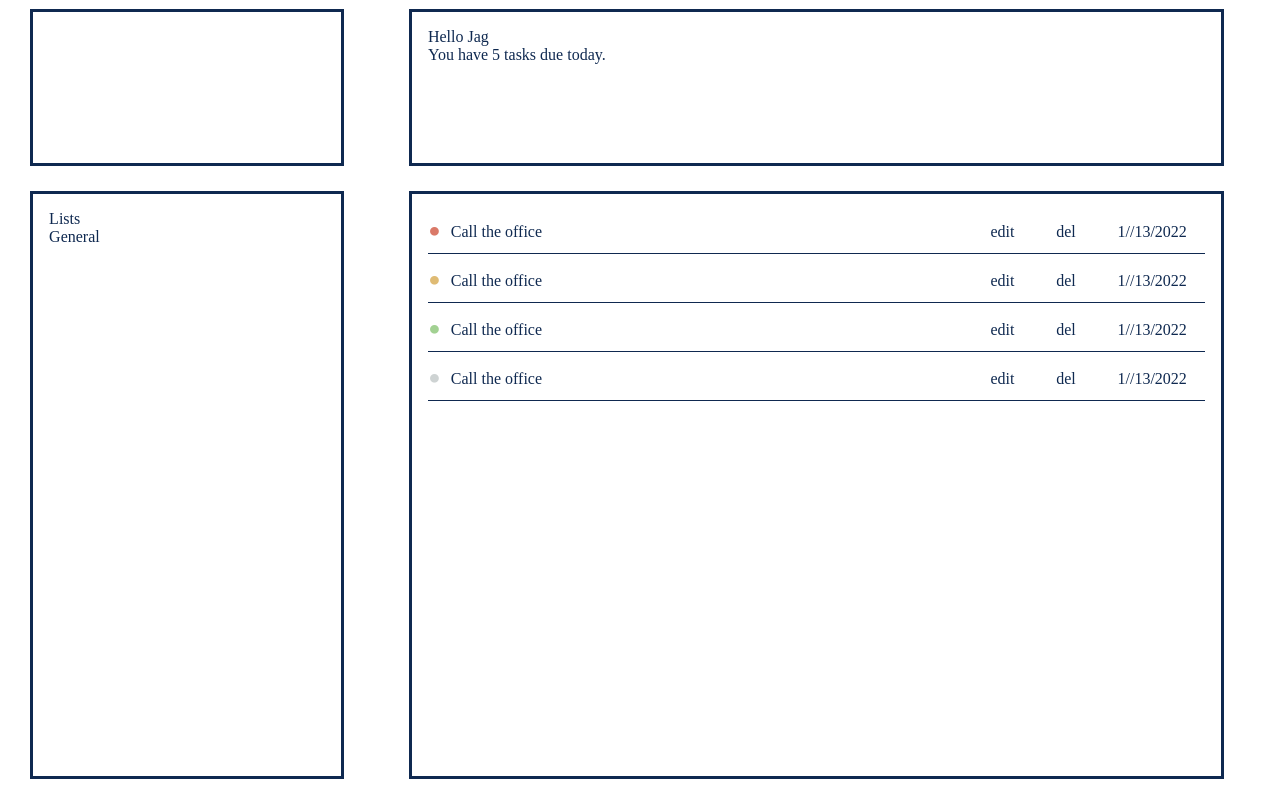
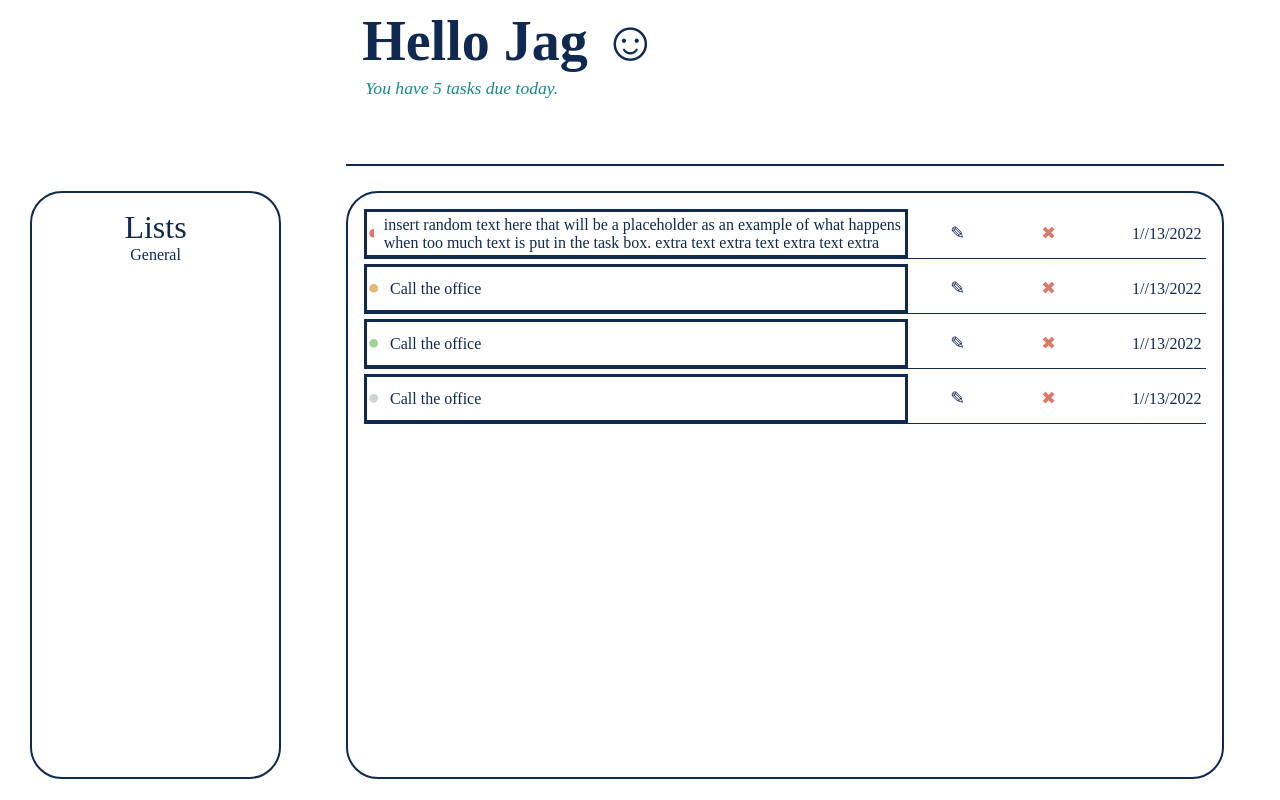
Before and after one commit to JagroopBagri/to-do-list, a plain HTML site: page index.html in a window 1280 px wide. Drawn offline with Linux system fonts and the light colour scheme; a script that the page names is missing.

Commit message:
updating ui

```diff
--- a/index.html
+++ b/index.html
@@ -11,7 +11,7 @@
 <body>
     <div id='header'>
         <div class='emptyHeader'></div>
-        <div class='welcomeMessage'>Hello Jag <br><span class='unfinished'>You have 5 tasks due today.</span></div>
+        <div class='welcomeMessage'>Hello Jag ☺<br><span class='unfinished'>You have 5 tasks due today.</span></div>
     </div>
     <div id='content'>
         <div class='lists'>
@@ -22,11 +22,11 @@
             <div class='task list1-task1'>
                 <div class='task-beginning'>
                     <div class='high'>•</div>
-                    <div class='list-item'>Call the office</div>
+                    <div class='list-item'>insert random text here that will be a placeholder as an example of what happens when too much text is put in the task box. extra text extra text extra text extra</div>
                 </div>
                 <div class='task-ending'>
-                    <div class='edit'>edit</div>
-                    <div class='del'>del</div>
+                    <div class='edit'>✎</div>
+                    <div class='del'>✖</div>
                     <div class='dueDate'>1//13/2022</div>
                 </div>
             </div>
@@ -36,8 +36,8 @@
                     <div class='list-item'>Call the office</div>
                 </div>
                 <div class='task-ending'>
-                    <div class='edit'>edit</div>
-                    <div class='del'>del</div>
+                    <div class='edit'>✎</div>
+                    <div class='del'>✖</div>
                     <div class='dueDate'>1//13/2022</div>
                 </div>
             </div>
@@ -47,19 +47,19 @@
                     <div class='list-item'>Call the office</div>
                 </div>
                 <div class='task-ending'>
-                    <div class='edit'>edit</div>
-                    <div class='del'>del</div>
+                    <div class='edit'>✎</div>
+                    <div class='del'>✖</div>
                     <div class='dueDate'>1//13/2022</div>
                 </div>
             </div>
             <div class='task list1-task4'>
                 <div class='task-beginning'>
-                    <div class='finished'>•</div>
+                    <div class='completed'>•</div>
                     <div class='list-item'>Call the office</div>
                 </div>
                 <div class='task-ending'>
-                    <div class='edit'>edit</div>
-                    <div class='del'>del</div>
+                    <div class='edit'>✎</div>
+                    <div class='del'>✖</div>
                     <div class='dueDate'>1//13/2022</div>
                 </div>
             </div>
--- a/styles.css
+++ b/styles.css
@@ -3,6 +3,7 @@
     padding: 0;
     box-sizing: border-box;
     color: #0f2950;
+    overflow: auto;
 }
 
 body{
@@ -25,16 +26,31 @@ body{
     gap: 5px;
 }
 .emptyHeader{
-    padding: 1em;
-    border-style: solid;
+    padding: 1rem;
+    border-style: none;
     height: 98%;
-    width: 25%;
+    width: 20%;
 }
 .welcomeMessage{
-    padding: 1em;
-    border-style: solid;
+    display: flex;
+    flex-direction: column;
+    gap: 5px;
+    padding-left: 1rem;
+    padding-right: 1rem;
+    border-style: none;
+    border-bottom-style: solid;
+    border-width: .18rem;
     height: 98%;
-    width: 65%;
+    width: 70%;
+    font-size: 3.5rem;
+    font-weight: bold;
+}
+.unfinished{
+    font-size: 1.1rem;
+    margin-left: 3px;
+    color: #138b8b;
+    font-weight: normal;
+    font-style: oblique;
 }
 #content{
     height: 75%;
@@ -44,41 +60,54 @@ body{
     gap: 5px;
 }
 .lists{
-    padding: 1em;
-    border-style: solid;
+    display: flex;
+    flex-direction: column;
+    align-items: center;
+    padding: 1rem;
+    border-style:solid;
+    border-width: .18rem;
+    border-radius: 2rem;
     height: 98%;
-    width: 25%;
+    width: 20%;
+}
+.listHeader{
+    font-size: 2rem;
 }
 .tasks{
     display: flex;
     flex-direction: column;
     justify-content: flex-start;
     gap: 5px;
-    padding: 1em;
+    padding: 1rem;
     border-style: solid;
+    border-width: .18rem;
+    border-radius: 2rem;
     height: 98%;
-    width: 65%;
+    width: 70%;
     color: #0f2950;
 }
 .task{
+    padding-right: .3rem;
     display: flex;
     align-items: center;
     justify-content: space-between;
     gap: 5px;
     border-bottom-style: solid;
-    border-width: .1em;
+    border-width: .10rem;
     border-color: #0f2950;
 }
 .task-beginning{
+    font-size: 1rem;
+    border-style: solid;
     display: flex;
     align-items: center;
     gap: 10px;
-    width: 60%;
+    width: 65%;
 }
 .task-ending{
     display: flex;
     align-items: center;
-    justify-content: space-around;
+    justify-content: space-between;
     gap: 5px;
     width: 30%;
 }
@@ -86,17 +115,25 @@ body{
 /* Dot colors according to priority of task */
 .high{
     color: #da7968;
-    font-size: 2.3em;
+    font-size: 2.3rem;
 }
 .medium{
     color: #dfbb74;
-    font-size: 2.3em;
+    font-size: 2.3rem;
 }
 .low{
     color: #a2d192;
-    font-size: 2.3em;
+    font-size: 2.3rem;
 }
-.finished{
+.completed{
     color: #ced3d3;
-    font-size: 2.3em;
+    font-size: 2.3rem;
 }
+
+.del{
+    color: #da7968;
+    font-size: 1.1rem;
+}
+.edit{
+    font-size: 1.1rem;
+}
```
